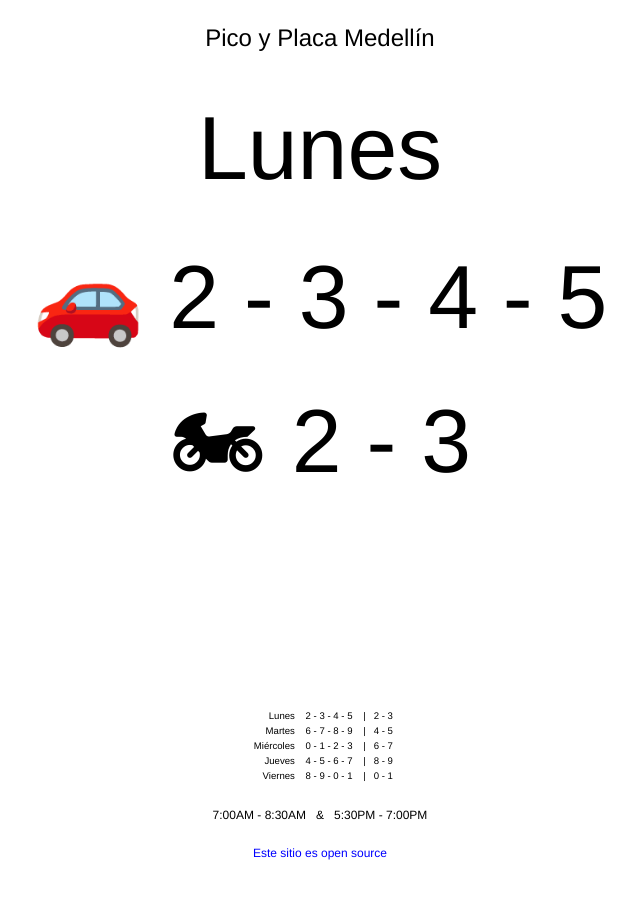
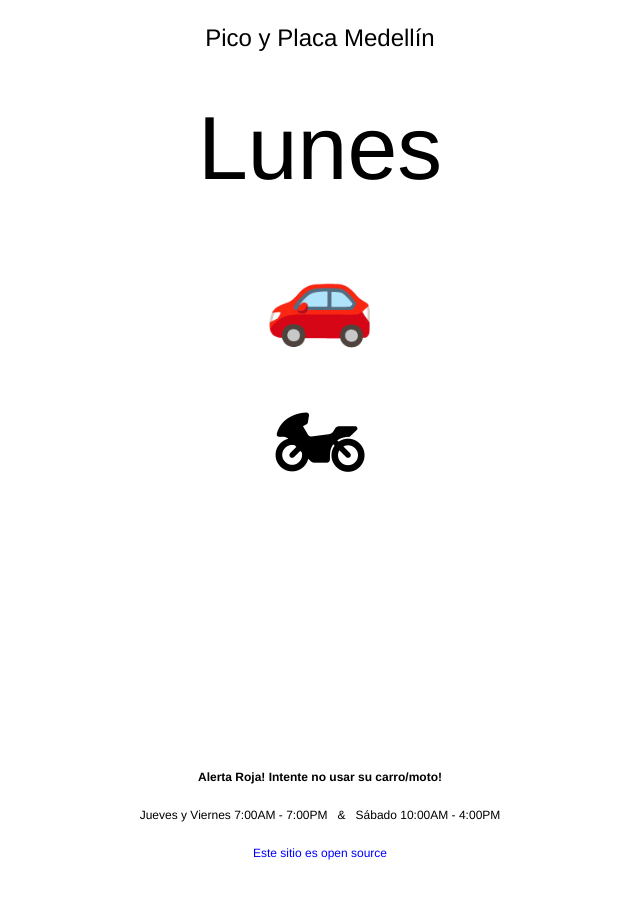
Before and after one commit to nhocki/pico-y-placa-medellin, a Jekyll site: the page built from index.md, in a window 1280 px wide. Shown: the whole page, without its empty margins (320-960 px from the left). Built offline with Jekyll 4.4.1, drawn with Linux system fonts in a browser that asks for light colours; a script that is not in the unit is left out.

Commit message:
Alerta Roja!

```diff
--- a/index.md
+++ b/index.md
@@ -10,15 +10,13 @@ layout: default
 <section id="bike-plates" class="fit"></section>
 
 <div id='wrap'>
-<table id="full">
-  <tr><td>Lunes</td>      <td>2 - 3 - 4 - 5 &nbsp;&nbsp; |&nbsp;&nbsp; 2 - 3</td></tr>
-  <tr><td>Martes</td>     <td>6 - 7 - 8 - 9 &nbsp;&nbsp; |&nbsp;&nbsp; 4 - 5</td></tr>
-  <tr><td>Miércoles</td>  <td>0 - 1 - 2 - 3 &nbsp;&nbsp; |&nbsp;&nbsp; 6 - 7</td></tr>
-  <tr><td>Jueves</td>     <td>4 - 5 - 6 - 7 &nbsp;&nbsp; |&nbsp;&nbsp; 8 - 9</td></tr>
-  <tr><td>Viernes</td>    <td>8 - 9 - 0 - 1 &nbsp;&nbsp; |&nbsp;&nbsp; 0 - 1</td></tr>
-</table>
 
-<span id='schedule' class='small'>7:00AM - 8:30AM &nbsp; & &nbsp; 5:30PM - 7:00PM</span>
+<p class='small'><strong>Alerta Roja! Intente no usar su carro/moto!</strong></p>
+
+<span id='schedule' class='small'>
+  Jueves y Viernes 7:00AM - 7:00PM &nbsp; & &nbsp; Sábado 10:00AM - 4:00PM
+</span>
+
 <a href='https://github.com/nhocki/pico-y-placa-medellin' class='small' target="_blank">
   Este sitio es open source
 </a>
--- a/js/app.js
+++ b/js/app.js
@@ -3,9 +3,9 @@ var days = [
   "Lunes",
   "Martes",
   "Miércoles",
-  "Jueves",
-  "Viernes",
-  "Sábado"
+  "Jueves ❗️",
+  "Viernes ❗️",
+  "Sábado ❗️"
 ];
 
 var carPlates = [
@@ -28,8 +28,28 @@ var bikePlates = [
   ""
 ];
 
+var redAlertCars = [
+  "",
+  "",
+  "",
+  "0 - 1 - 2 - 3",
+  "4 - 5 - 6 - 7 - 8 - 9",
+  "8 - 9 - 0 - 1 - 2 - 3",
+  "2 - 3 - 4 - 5 - 6 - 7"
+]
+
+var redAlertBikes = [
+  "",
+  "",
+  "",
+  "6 - 7",
+  "8 - 9 - 0 - 1 - 2 - 3",
+  "0 - 1 - 2 - 3 - 4 - 5",
+  "4 - 5 - 6 - 7 - 8 - 9"
+]
+
 
 var date = new Date();
-document.getElementById("day").innerHTML = days[ date.getDay() ];
-document.getElementById("car-plates").innerHTML = "🚗  " + carPlates[ date.getDay() ];
-document.getElementById("bike-plates").innerHTML = "🏍  " + bikePlates[ date.getDay() ];
+document.getElementById("day").innerHTML = days[ date.getDay()];
+document.getElementById("car-plates").innerHTML = "🚗  " + redAlertCars[ date.getDay()];
+document.getElementById("bike-plates").innerHTML = "🏍  " + redAlertBikes[ date.getDay()];
```
